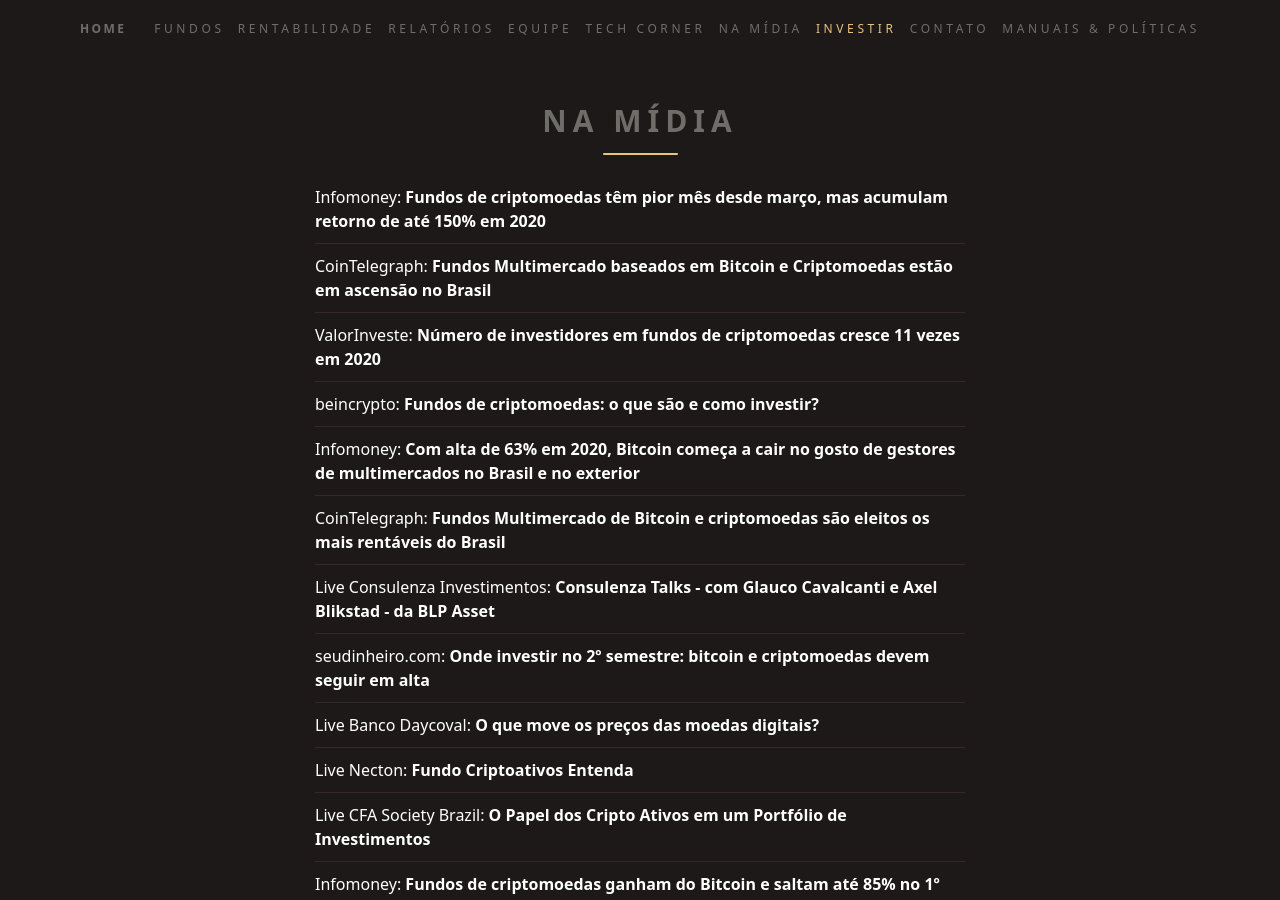
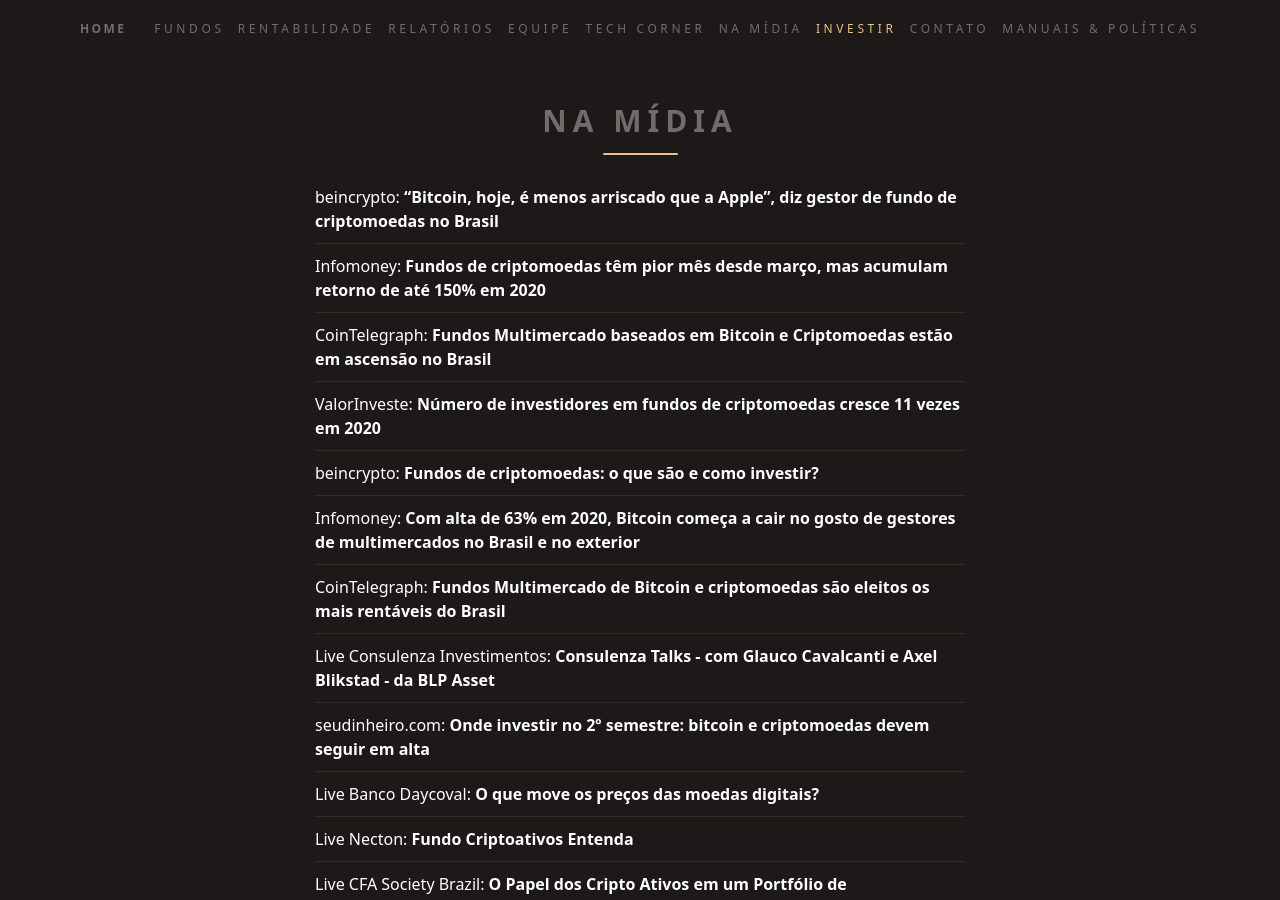
Before and after one commit to ateliedetemas/blpcrypto, a Jekyll site: the page built from _pages/na-midia.md, in a window 1280 px wide and 900 px high. Built offline with Jekyll 4.4.1, drawn with Linux system fonts in a browser that asks for light colours.

Commit message:
Update na-midia.md

```diff
--- a/_pages/na-midia.md
+++ b/_pages/na-midia.md
@@ -3,6 +3,7 @@ lang: pt
 layout: page
 title: Na Mídia
 ---
+|[beincrypto: **“Bitcoin, hoje, é menos arriscado que a Apple”, diz gestor de fundo de criptomoedas no Brasil**](https://beincrypto.com.br/bitcoin-hoje-e-menos-arriscado-que-a-apple-diz-gestor-de-fundo-de-criptomoedas-no-brasil/)
 |[Infomoney: **Fundos de criptomoedas têm pior mês desde março, mas acumulam retorno de até 150% em 2020**](https://www.infomoney.com.br/mercados/fundos-de-criptomoedas-caem-forte-em-setembro-mas-valorizacao-em-2020-chega-a-ate-150/)
 |[CoinTelegraph: **Fundos Multimercado baseados em Bitcoin e Criptomoedas estão em ascensão no Brasil**](https://cointelegraph.com.br/news/bitcoin-and-cryptocurrency-based-multimarket-funds-are-on-the-rise-in-brazil)
 |[ValorInveste: **Número de investidores em fundos de criptomoedas cresce 11 vezes em 2020**](https://valorinveste.globo.com/mercados/cripto/noticia/2020/09/08/numero-de-investidores-em-fundos-de-criptomoedas-cresce-11-vezes-em-2020.ghtml)
```
